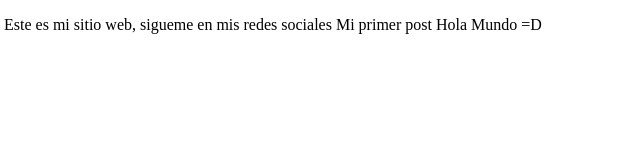
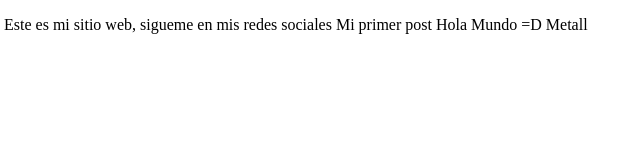
Before and after one commit to metalldevelopper/proyectoDemoCursoPrework, a plain HTML site: page index.html in a window 1280 px wide. Shown: the full height of the page, 4-644 px from the left. Drawn offline with Linux system fonts and the light colour scheme.

Commit message:
cambios de texto

```diff
--- a/index.html
+++ b/index.html
@@ -11,6 +11,7 @@
     Este es mi sitio web, sigueme en mis redes sociales
     Mi primer post
     Hola Mundo =D
+    Metall
     </p>
 </body>
 </html>
```
